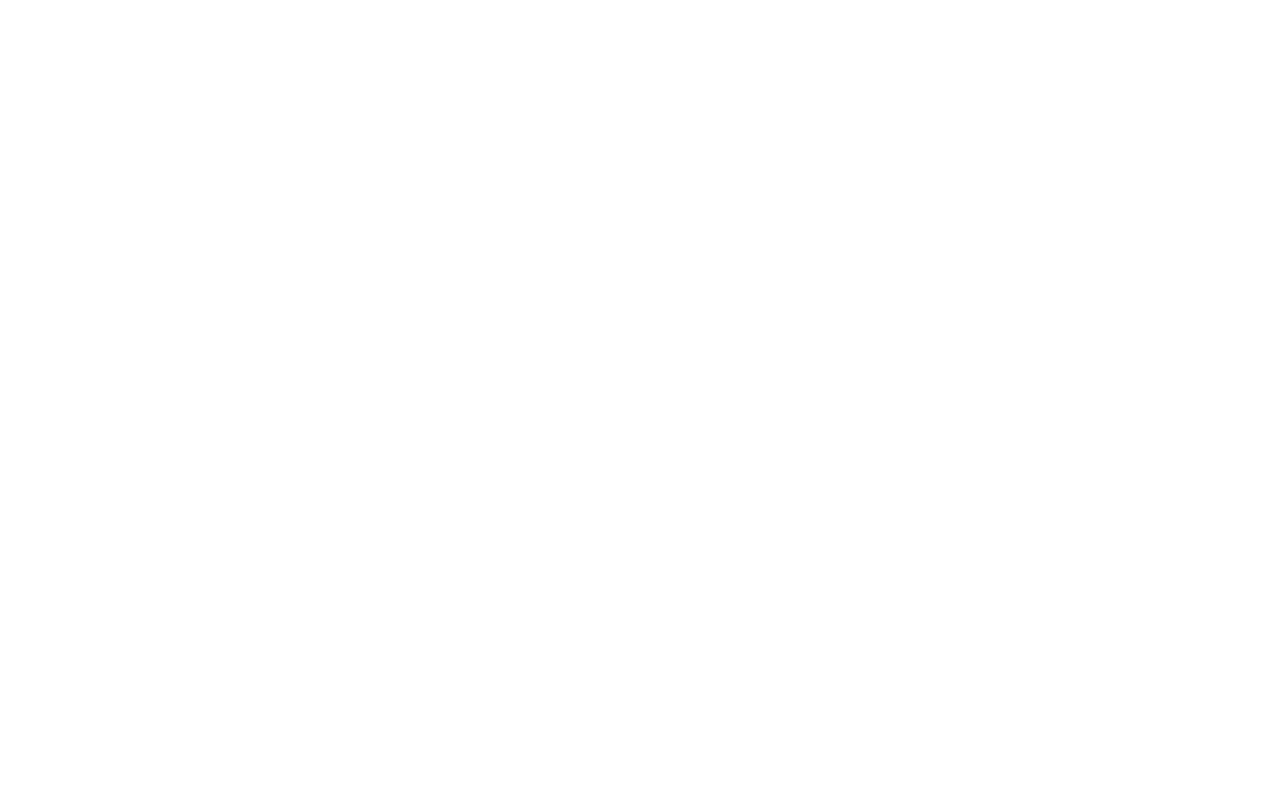
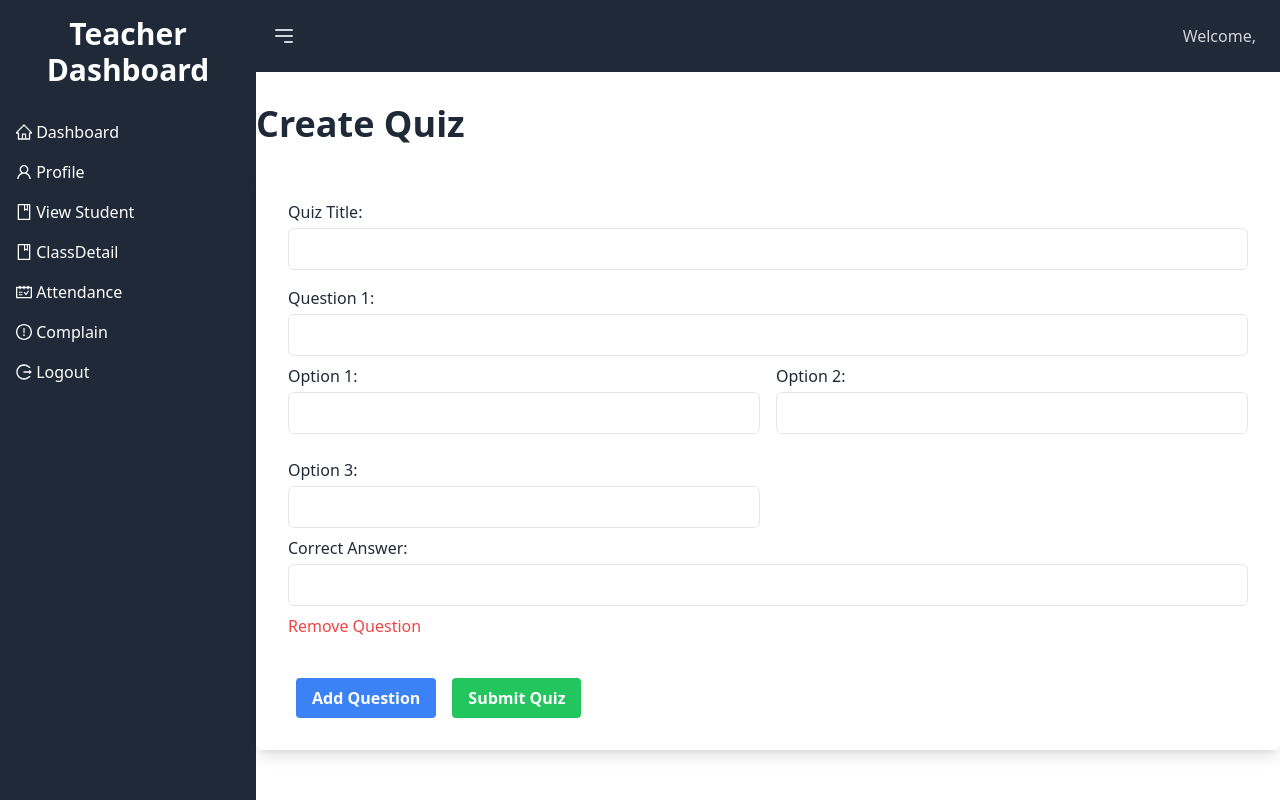
Before and after one commit to Sameerraza7760/School-manegement-system, a React (Vite) app: page /TeacherDashboard/TcreateTest in a window 1280 px wide. Before the commit this address had no page. Built offline with nearby package versions, Linux system fonts and the light colour scheme.

Commit message:
quiz feature add

```diff
--- a/src/Pages/Admin/AdminRegester/AdminRegester.tsx
+++ b/src/Pages/Admin/AdminRegester/AdminRegester.tsx
@@ -20,9 +20,10 @@ import { useState } from "react";
 import { useNavigate } from "react-router-dom";
 import useAuth from "../../../hooks/useAuth";
 import bgpic from "./../../../assets/designlogin.jpg";
+import { AdminCredentials } from "../../../types/types.auth";
 
 function AdminRegester() {
-  const { signup, error } = useAuth();
+  const { signup } = useAuth();
   const navigate = useNavigate();
   const [toggle, setToggle] = useState(false);
   const [emailError, setEmailError] = useState(false);
@@ -37,21 +38,21 @@ function AdminRegester() {
 
     const target = event.target as any;
 
-    const username = target.adminName.value;
+    const userName = target.adminName.value;
     const schoolName = target.schoolName.value;
     const email = target.email.value;
     const password = target.password.value;
 
-    if (!username || !schoolName || !email || !password) {
-      if (!username) setAdminNameError(true);
+    if (!userName || !schoolName || !email || !password) {
+      if (!userName) setAdminNameError(true);
       if (!schoolName) setSchoolNameError(true);
       if (!email) setEmailError(true);
       if (!password) setPasswordError(true);
       return;
     }
     setLoader(true);
-    const fields = {
-      username,
+    const fields: AdminCredentials = {
+      userName,
       email,
       password,
       schoolName,
@@ -61,7 +62,7 @@ function AdminRegester() {
 
     setLoader(false);
   };
-  const handleInputChange = (event: any) => {
+  const handleInputChange = (event: React.ChangeEvent<HTMLInputElement>) => {
     const { name } = event.target;
     if (name === "email") setEmailError(false);
     if (name === "password") setPasswordError(false);
@@ -69,16 +70,6 @@ function AdminRegester() {
     if (name === "schoolName") setSchoolNameError(false);
   };
 
-  // useEffect(() => {
-  //   setTimeout(() => {
-  //     navigate(`/login/${"Admin"}`);
-  //   }, 2000);
-  //   return;
-
-  //   if (error) {
-  //     toast.warning(error);
-  //   }
-  // }, [error]);
   return (
     <div>
       <Grid container component="main" sx={{ height: "100vh" }}>
--- a/src/Pages/Login/Login.tsx
+++ b/src/Pages/Login/Login.tsx
@@ -15,6 +15,7 @@ import {
   TextField,
   Typography,
 } from "@mui/material";
+
 import { useEffect, useState } from "react";
 import { useDispatch, useSelector } from "react-redux";
 import { Link, useNavigate, useParams } from "react-router-dom";
@@ -25,13 +26,13 @@ import { setTeacher } from "../../Config/store/slice/CurrentTeacherSlice";
 import bgpic from "../../assets/designlogin.jpg";
 import useAuth from "../../hooks/useAuth";
 import useTeacher from "../../hooks/useTeacher";
-import { AdminCredentials } from "../../types/types.auth";
+import { User } from "../../types/types.auth";
 import { StudentDetail } from "../../types/types.student";
 import { TeacherInfo } from "../../types/types.teacher";
+
 function Login() {
   const dispatch = useDispatch();
   const { getAllTeacher } = useTeacher();
-  // const [whereToNavigate, setWhereToNavigate] = useState("");
   const enrolledStudents: StudentDetail[] = useSelector(
     (state?: any) => state.students.enrolledStudents
   );
@@ -44,7 +45,7 @@ function Login() {
 
   const { Role } = useParams();
 
-  const { signin, error } = useAuth();
+  const { signin } = useAuth();
   const navigate = useNavigate();
   const [toggle, setToggle] = useState(false);
   const [emailError, setEmailError] = useState(false);
@@ -52,22 +53,10 @@ function Login() {
   const [loader, setLoader] = useState(false);
   const [rollNumberError, setRollNumberError] = useState(false);
   const [studentNameError, setStudentNameError] = useState(false);
-  const handleSubmit = async (event: React.FormEvent<HTMLFormElement>) => {
-    event.preventDefault();
 
-    if (Role === "Student") {
-      const rollNum = event?.currentTarget?.rollNumber?.value;
-      const studentName = event?.currentTarget?.studentName?.value;
-
-      if (!rollNum || !studentName) {
-        if (!rollNum) setRollNumberError(true);
-        if (!studentName) setStudentNameError(true);
-        return;
-      }
-
+  const handleStudentLogin = (rollNum: number, studentName: string) => {
     const findStudent = enrolledStudents.find(
-        (std) =>
-          std.studentName === studentName && std.studentRollNum === rollNum
+      (std) => std.studentName === studentName && std.studentRollNum === rollNum
     );
     if (!findStudent) {
       toast.warn("Wrong Name or Rollnumber");
@@ -79,21 +68,11 @@ function Login() {
     setTimeout(() => {
       navigate("/StudentDashboard");
     }, 2000);
+  };
 
-      return;
-    }
-
-    // now this is for admin and teacher because both need email and password
-    const email = event?.currentTarget?.email?.value;
-    const password = event?.currentTarget?.password?.value;
-    if (!email || !password) {
-      if (!email) setEmailError(true);
-      if (!password) setPasswordError(true);
-      return;
-    }
-    const fields: AdminCredentials = { email, password, Role };
-    const isTeacher = enrolledTeachers.find((item) => item.email === email);
-    if (Role === "Teacher") {
+  const handleTeacherLogin = async (email: string, password: string) => {
+    const fields: User = { email, password, Role };
+    const isTeacher = enrolledTeachers?.find((item) => item.email === email);
     setLoader(true);
     if (isTeacher) {
       await signin(fields);
@@ -103,30 +82,45 @@ function Login() {
     }
     toast.warn("Wrong Email or Password");
     setLoader(false);
-      return;
-    }
-    if (Role === "Admin" && !isTeacher) {
+  };
+
+  const handleAdminLogin = async (email: string, password: string) => {
+    const fields: User = { email, password, Role };
     setLoader(true);
     await signin(fields);
     setLoader(false);
+  };
 
-      // setWhereToNavigate("/adminHome");
-      // toast.success(`Signin ${Role}`);
+  const handleSubmit = async (event: React.FormEvent<HTMLFormElement>) => {
+    event.preventDefault();
+    if (Role === "Student") {
+      const rollNum = event?.currentTarget?.rollNumber?.value;
+      const studentName = event?.currentTarget?.studentName?.value;
+
+      if (!rollNum || !studentName) {
+        if (!rollNum) setRollNumberError(true);
+        if (!studentName) setStudentNameError(true);
+        return;
+      }
+      handleStudentLogin(rollNum, studentName);
+      return;
+    }
+
+    // now this is for admin and teacher because both need email and password
+    else {
+      const email = event?.currentTarget?.email?.value;
+      const password = event?.currentTarget?.password?.value;
+      if (!email || !password) {
+        // Handle validation errors
+        return;
+      }
+      if (Role === "Teacher") {
+        handleTeacherLogin(email, password);
+      } else if (Role === "Admin") {
+        handleAdminLogin(email, password);
+      }
     }
   };
-
-  // useEffect(() => {
-  //   if (whereToNavigate) {
-  //     setTimeout(() => {
-  //       navigate(whereToNavigate);
-  //     }, 2000);
-  //   }
-
-  //   if (error) {
-  //     toast.warning(error);
-  //   }
-  // }, [whereToNavigate, error]);
-
   useEffect(() => {
     getAllTeacher();
   }, []);
--- /dev/null
+++ b/src/Pages/Teacher/CreateTest/CreateTest.tsx
@@ -0,0 +1,132 @@
+import React, { useState } from "react";
+import { Question } from "../../../types/type.quiz";
+import { ToastContainer } from "react-toastify";
+import useQuiz from "../../../hooks/useQuiz";
+const CreateQuiz: React.FC = () => {
+  const { submitQuizTest } = useQuiz();
+  const [quizTitle, setQuizTitle] = useState<string>("");
+  const [questions, setQuestions] = useState<Question[]>([
+    { question: "", options: ["", "", ""], correctAnswer: "" },
+  ]);
+
+  const addQuestion = () => {
+    setQuestions([
+      ...questions,
+      { question: "", options: ["", "", ""], correctAnswer: "" },
+    ]);
+  };
+
+  const handleQuestionChange = (
+    index: number,
+    field: keyof Question,
+    value: string
+  ) => {
+    const updatedQuestions = [...questions];
+    updatedQuestions[index][field] = value;
+    setQuestions(updatedQuestions);
+  };
+
+  const handleOptionChange = (
+    index: number,
+    optionIndex: number,
+    value: string
+  ) => {
+    const updatedQuestions = [...questions];
+    updatedQuestions[index].options[optionIndex] = value;
+    setQuestions(updatedQuestions);
+  };
+
+  const removeQuestion = (index: number) => {
+    const updatedQuestions = [...questions];
+    updatedQuestions.splice(index, 1);
+    setQuestions(updatedQuestions);
+  };
+
+  const handleSubmit = async () => {
+    // Add logic to submit the quiz to the backend
+    console.log("Quiz Submitted:", { quizTitle, questions });
+    await submitQuizTest(quizTitle, questions);
+  };
+
+  return (
+    <div className="container mx-auto mt-8">
+      <h2 className="text-4xl font-bold mb-6 text-gray-800">Create Quiz</h2>
+      <div className="bg-white p-8 rounded-md shadow-lg">
+        <label className="block mb-4 text-gray-800">
+          Quiz Title:
+          <input
+            type="text"
+            className="block w-full mt-1 p-2 border rounded-md"
+            value={quizTitle}
+            onChange={(e) => setQuizTitle(e.target.value)}
+          />
+        </label>
+        {questions.map((question, index) => (
+          <div key={index} className="mb-6">
+            <label className="block mb-2 text-gray-800">
+              Question {index + 1}:
+              <input
+                type="text"
+                className="block w-full mt-1 p-2 border rounded-md"
+                value={question.question}
+                onChange={(e) =>
+                  handleQuestionChange(index, "question", e.target.value)
+                }
+              />
+            </label>
+
+            <div className="grid grid-cols-1 md:grid-cols-2 gap-4">
+              {question.options.map((option, optionIndex) => (
+                <label key={optionIndex} className="block mb-2 text-gray-800">
+                  Option {optionIndex + 1}:
+                  <input
+                    type="text"
+                    className="block w-full mt-1 p-2 border rounded-md"
+                    value={option}
+                    onChange={(e) =>
+                      handleOptionChange(index, optionIndex, e.target.value)
+                    }
+                  />
+                </label>
+              ))}
+            </div>
+
+            <label className="block mb-2 text-gray-800">
+              Correct Answer:
+              <input
+                type="text"
+                className="block w-full mt-1 p-2 border rounded-md"
+                value={question.correctAnswer}
+                onChange={(e) =>
+                  handleQuestionChange(index, "correctAnswer", e.target.value)
+                }
+              />
+            </label>
+
+            <button
+              className="text-red-500 hover:text-red-700 cursor-pointer"
+              onClick={() => removeQuestion(index)}
+            >
+              Remove Question
+            </button>
+          </div>
+        ))}
+        <button
+          className="bg-blue-500 hover:bg-blue-700 text-white font-bold py-2 px-4 rounded ml-2"
+          onClick={addQuestion}
+        >
+          Add Question
+        </button>
+        <button
+          className="mt-4 bg-green-500 hover:bg-green-700 text-white font-bold py-2 px-4 rounded ml-4"
+          onClick={handleSubmit}
+        >
+          Submit Quiz
+        </button>{" "}
+        <ToastContainer />
+      </div>
+    </div>
+  );
+};
+
+export default CreateQuiz;
--- a/src/Pages/Teacher/TeacherDashboard/TeacherDashboard.tsx
+++ b/src/Pages/Teacher/TeacherDashboard/TeacherDashboard.tsx
@@ -17,11 +17,14 @@ import TeacherHome from "../TeacherHome/TeacherHome";
 import TeacherLogout from "../TeacherLogout";
 import TeacherProfile from "../TeacherProfilePage/TeacherProfile";
 import ViewStudent from "../ViewStudent/ViewStudent";
+import CreateQuiz from "../CreateTest/CreateTest";
 
 const TeacherDashboard = () => {
   const [isSidebarOpen, setSidebarOpen] = useState(true);
 
-  const { teacherName } = useSelector((state: any) => state?.teacher?.teacher || {});
+  const { teacherName } = useSelector(
+    (state: any) => state?.teacher?.teacher || {}
+  );
   const toggleSidebar = () => {
     setSidebarOpen(!isSidebarOpen);
   };
@@ -37,10 +40,10 @@ const TeacherDashboard = () => {
     };
   }, []);
   return (
-    <div className="flex h-screen">
+    <div className="flex h-60vh">
       {/* Sidebar */}
       <nav
-        className={`bg-gray-800 text-white w-64 p-4 min-h-screen ${
+        className={`bg-gray-800 text-white w-64 p-4 min-h-screen h-auto ${
           isSidebarOpen ? "block" : "hidden"
         }`}
       >
@@ -90,7 +93,7 @@ const TeacherDashboard = () => {
       </nav>
 
       {/* Main Content */}
-      <div className="flex-1 flex flex-col overflow-hidden">
+      <div className="flex-1 flex flex-col  ">
         <header className="bg-gray-800 text-white py-2">
           <div className="flex items-center justify-between p-4">
             <button
@@ -122,7 +125,8 @@ const TeacherDashboard = () => {
             <Route path="/" element={<TeacherHome />} />
             <Route path="Tprofile" element={<TeacherProfile />} />
             <Route path="TClassDetail" element={<ClassDetail />}></Route>
-            <Route path="TViewStudent" element={<ViewStudent />}></Route>
+            <Route path="TViewStudent" element={<ViewStudent />}></Route>{" "}
+            <Route path="TcreateTest" element={<CreateQuiz />}></Route>
             <Route
               path="TAttendence"
               element={<TeacherAttendencePage />}
--- a/src/Pages/Teacher/TeacherHome/TeacherHome.tsx
+++ b/src/Pages/Teacher/TeacherHome/TeacherHome.tsx
@@ -1,6 +1,12 @@
 import { useNavigate } from "react-router-dom";
 const TeacherHome = () => {
+
   const navigate = useNavigate();
+  const handleCreateQuiz = () => {
+    // Navigate to the page where teachers can create quizzes
+    navigate("TcreateTest");
+  };
+
   return (
     <div className="container mx-auto mt-8 ml-2">
       <h2 className="text-4xl font-bold mb-6 text-gray-800">
@@ -34,6 +40,15 @@ const TeacherHome = () => {
           <h3 className="text-xl font-bold mb-4 text-gray-800">Students</h3>
           <p className="text-gray-700">Access and manage student profiles.</p>
         </div>
+
+        {/* Card 4: Create Quiz */}
+        <div
+          onClick={handleCreateQuiz}
+          className="bg-white p-8 rounded-md shadow-lg hover:bg-gray-100 transition duration-300 cursor-pointer"
+        >
+          <h3 className="text-xl font-bold mb-4 text-gray-800">Create Quiz</h3>
+          <p className="text-gray-700">Create online quizzes for your students.</p>
+        </div>
       </div>
     </div>
   );
--- a/src/Pages/components/AttendenceChart/AttendenceChart.tsx
+++ b/src/Pages/components/AttendenceChart/AttendenceChart.tsx
@@ -36,7 +36,7 @@ const PieChartAttendence = ({
           position="center"
           fill="#333"
           fontSize={16}
-          dy={20} // Adjust the vertical position
+          dy={20}
         />
       </Pie>
     </PieChart>
--- /dev/null
+++ b/src/hooks/useQuiz.ts
@@ -0,0 +1,23 @@
+import { addDoc, collection } from "firebase/firestore";
+import { Question } from "../types/type.quiz";
+import { db } from "../db/firebase";
+import { toast } from "react-toastify";
+
+const useQuiz = () => {
+  const submitQuizTest = async (quizTitle: string, questions: Question[]) => {
+    try {
+      const quizzesCollection = collection(db, "Quizzes");
+      const docRef = await addDoc(quizzesCollection, {
+        quizTitle,
+        questions,
+      });
+      toast.success("Quiz submitted");
+    } catch (error:any) {
+      toast.warn(error.message);
+    }
+  };
+
+  return { submitQuizTest };
+};
+
+export default useQuiz;
--- /dev/null
+++ b/src/types/type.quiz.ts
@@ -0,0 +1,5 @@
+export interface Question {
+  question: string;
+  options: string[];
+  correctAnswer: string;
+}
```
Also changed, not shown: src/Config/routes/Router.tsx (+9 -5 lines), src/hooks/useAuth.ts (+11 -12 lines), src/hooks/useTeacher.ts (+7 -2 lines), src/types/types.auth.ts (+12 -9 lines). Lines whose indentation alone changed are shown as unchanged.
